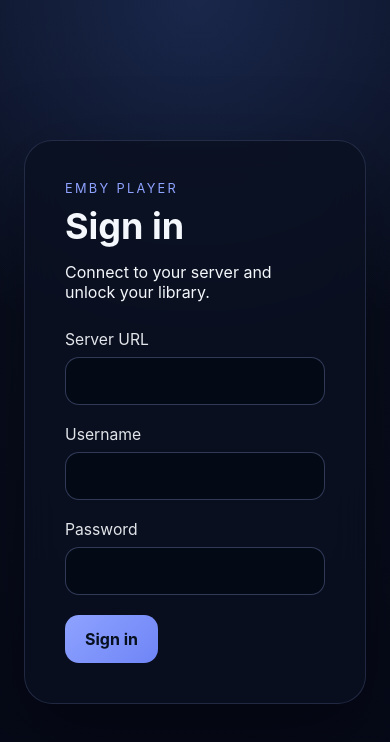
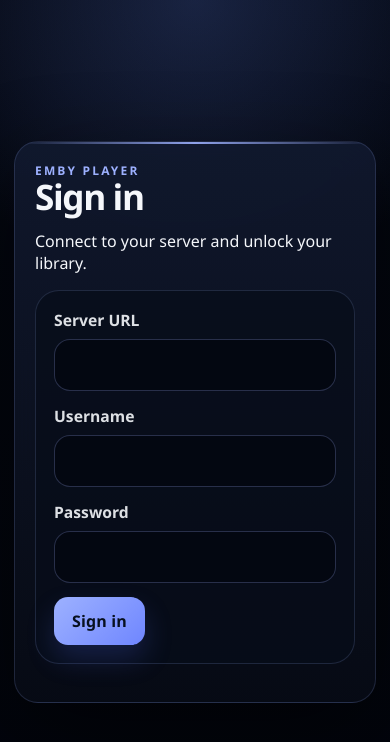
Before and after one commit to trans76544/Taluxa, a React (Vite) app: page /#/login in a window 390 px wide. Shown: the top 742 px of the page. Built offline with nearby package versions, Linux system fonts and the light colour scheme.

Commit message:
feat: refresh player ui and docs

```diff
--- a/src/renderer/features/home/HomePage.tsx
+++ b/src/renderer/features/home/HomePage.tsx
@@ -33,7 +33,7 @@
         <p className="home-screen__account">{accountLabel}</p>
       </div>
 
-      <div className="home-section__header" role="group" aria-label="Featured sort mode">
+      <div className="home-section__header" role="group" aria-label="Featured sort controls">
         <h2>Featured Sort</h2>
         <div>
           {SORT_OPTIONS.map((option) => (
--- a/src/renderer/styles.css
+++ b/src/renderer/styles.css
@@ -1,8 +1,25 @@
 :root {
   color-scheme: dark;
-  font-family: Inter, system-ui, sans-serif;
-  background: #050816;
-  color: #f4f7fb;
+  font-family: "Segoe UI Variable", "Aptos", "Segoe UI", sans-serif;
+  background:
+    radial-gradient(circle at 18% 10%, rgba(108, 145, 255, 0.22), transparent 24%),
+    radial-gradient(circle at 82% 0%, rgba(53, 112, 255, 0.18), transparent 26%),
+    linear-gradient(180deg, #040812 0%, #02040b 100%);
+  color: #f5f7fb;
+  --bg: #02040b;
+  --surface: rgba(10, 15, 28, 0.88);
+  --surface-strong: rgba(8, 13, 26, 0.96);
+  --surface-soft: rgba(17, 25, 46, 0.9);
+  --surface-border: rgba(157, 177, 255, 0.16);
+  --surface-border-strong: rgba(157, 177, 255, 0.28);
+  --text: #f5f7fb;
+  --muted: rgba(245, 247, 251, 0.72);
+  --muted-soft: rgba(245, 247, 251, 0.56);
+  --accent: #9db1ff;
+  --accent-strong: #6f86ff;
+  --accent-glow: rgba(157, 177, 255, 0.22);
+  --warning: #ffb86c;
+  --shadow: 0 30px 90px rgba(0, 0, 0, 0.42);
 }
 
 * {
@@ -19,11 +36,40 @@
 body {
   min-height: 100vh;
   background:
-    radial-gradient(circle at top, rgba(38, 58, 110, 0.55), transparent 42%),
-    linear-gradient(180deg, #0a1020 0%, #050816 100%);
+    radial-gradient(circle at top, rgba(108, 145, 255, 0.2), transparent 34%),
+    linear-gradient(180deg, rgba(3, 6, 15, 0.9) 0%, rgba(2, 4, 11, 1) 100%);
+}
+
+body::before {
+  content: '';
+  position: fixed;
+  inset: 0;
+  pointer-events: none;
+  background:
+    radial-gradient(circle at 20% 20%, rgba(157, 177, 255, 0.08), transparent 0 26%),
+    radial-gradient(circle at 80% 10%, rgba(92, 126, 255, 0.06), transparent 0 24%);
+  opacity: 0.9;
+}
+
+a,
+button,
+input,
+select,
+textarea {
+  font: inherit;
+}
+
+a {
+  color: inherit;
+}
+
+:focus-visible {
+  outline: 3px solid rgba(157, 177, 255, 0.26);
+  outline-offset: 2px;
 }
 
 .shell {
+  position: relative;
   min-height: 100vh;
   display: grid;
   place-items: center;
@@ -31,10 +77,10 @@
 }
 
 .shell--app {
-  grid-template-columns: minmax(260px, 300px) minmax(0, 1fr);
+  grid-template-columns: minmax(288px, 322px) minmax(0, 1fr);
   place-items: stretch;
   align-items: stretch;
-  gap: 24px;
+  gap: 22px;
 }
 
 .shell-sidebar {
@@ -49,33 +95,46 @@
 }
 
 .panel {
+  position: relative;
   width: min(560px, 100%);
-  padding: 40px;
-  border: 1px solid rgba(164, 182, 255, 0.16);
-  border-radius: 28px;
-  background: rgba(10, 16, 32, 0.82);
-  box-shadow: 0 24px 80px rgba(0, 0, 0, 0.35);
+  padding: 36px;
+  border: 1px solid var(--surface-border);
+  border-radius: 30px;
+  background:
+    linear-gradient(180deg, rgba(17, 25, 46, 0.92) 0%, rgba(7, 11, 22, 0.92) 100%);
+  box-shadow: var(--shadow);
   backdrop-filter: blur(18px);
+  overflow: clip;
+}
+
+.panel::before {
+  content: '';
+  position: absolute;
+  inset: 0 0 auto;
+  height: 2px;
+  background: linear-gradient(90deg, transparent, rgba(157, 177, 255, 0.9), transparent);
 }
 
 .panel--content {
-  width: min(960px, 100%);
+  width: min(1040px, 100%);
   min-height: calc(100vh - 48px);
   margin-left: auto;
 }
 
 .eyebrow {
-  margin: 0 0 12px;
+  margin: 0;
   letter-spacing: 0.18em;
   text-transform: uppercase;
-  color: #8ea2ff;
-  font-size: 0.8rem;
+  color: var(--accent);
+  font-size: 0.75rem;
+  font-weight: 700;
 }
 
 .panel h1 {
   margin: 0;
-  font-size: clamp(2.25rem, 4vw, 3.5rem);
-  line-height: 1.05;
+  font-size: clamp(2.2rem, 4vw, 3.9rem);
+  line-height: 0.98;
+  letter-spacing: -0.04em;
 }
 
 .layout-header {
@@ -85,11 +144,10 @@
   margin-bottom: 28px;
 }
 
-.panel p:last-child {
-  margin: 16px 0 0;
-  color: rgba(244, 247, 251, 0.76);
-  font-size: 1.05rem;
-  line-height: 1.6;
+.layout-header > div {
+  display: flex;
+  flex-direction: column;
+  gap: 10px;
 }
 
 .stack {
@@ -107,67 +165,74 @@
   flex-direction: column;
   gap: 8px;
   font-size: 0.98rem;
-  color: rgba(244, 247, 251, 0.92);
+  color: rgba(245, 247, 251, 0.92);
 }
 
 .field-input {
   width: 100%;
-  min-height: 48px;
-  padding: 0 14px;
-  border: 1px solid rgba(164, 182, 255, 0.28);
-  border-radius: 14px;
-  background: rgba(4, 9, 22, 0.9);
-  color: #f4f7fb;
-  font: inherit;
+  min-height: 52px;
+  padding: 0 16px;
+  border: 1px solid rgba(157, 177, 255, 0.24);
+  border-radius: 16px;
+  background: rgba(4, 8, 18, 0.94);
+  color: var(--text);
   outline: none;
   transition:
     border-color 140ms ease,
     box-shadow 140ms ease,
-    background-color 140ms ease;
+    background-color 140ms ease,
+    transform 140ms ease;
+}
+
+.field-input::placeholder {
+  color: rgba(245, 247, 251, 0.38);
 }
 
 .field-input:focus {
-  border-color: #8ea2ff;
-  box-shadow: 0 0 0 4px rgba(142, 162, 255, 0.16);
-}
-
-.field-input::placeholder {
-  color: rgba(244, 247, 251, 0.38);
+  border-color: var(--accent);
+  box-shadow: 0 0 0 4px rgba(157, 177, 255, 0.16);
 }
 
 .primary-button {
-  min-height: 48px;
+  min-height: 50px;
   padding: 0 20px;
   border: 0;
-  border-radius: 14px;
+  border-radius: 16px;
   align-self: flex-start;
-  background: linear-gradient(135deg, #8ea2ff 0%, #6f85f6 100%);
+  background: linear-gradient(135deg, var(--accent) 0%, var(--accent-strong) 100%);
   color: #07101f;
-  font: inherit;
-  font-weight: 700;
+  font-weight: 800;
+  letter-spacing: 0.01em;
   cursor: pointer;
+  box-shadow: 0 16px 30px rgba(70, 92, 214, 0.28);
+  transition:
+    transform 140ms ease,
+    filter 140ms ease,
+    box-shadow 140ms ease;
 }
 
 .primary-button:hover {
-  filter: brightness(1.05);
+  filter: brightness(1.04);
+  transform: translateY(-1px);
 }
 
 .primary-button:focus-visible {
-  outline: 3px solid rgba(142, 162, 255, 0.24);
-  outline-offset: 2px;
+  outline: 3px solid rgba(157, 177, 255, 0.22);
+  outline-offset: 3px;
 }
 
 .account-sidebar {
   min-height: calc(100vh - 48px);
-  padding: 28px 24px;
-  border: 1px solid rgba(164, 182, 255, 0.16);
-  border-radius: 28px;
-  background: rgba(7, 12, 28, 0.9);
-  box-shadow: 0 24px 80px rgba(0, 0, 0, 0.35);
+  padding: 28px 22px;
+  border: 1px solid var(--surface-border);
+  border-radius: 30px;
+  background:
+    linear-gradient(180deg, rgba(8, 13, 25, 0.98) 0%, rgba(5, 9, 18, 0.98) 100%);
+  box-shadow: var(--shadow);
   backdrop-filter: blur(18px);
   display: flex;
   flex-direction: column;
-  gap: 24px;
+  gap: 20px;
 }
 
 .account-sidebar__intro,
@@ -177,28 +242,54 @@
   flex-direction: column;
 }
 
+.account-sidebar__intro {
+  gap: 10px;
+  padding-bottom: 18px;
+  border-bottom: 1px solid rgba(157, 177, 255, 0.12);
+}
+
 .account-sidebar__title {
-  margin: 0 0 8px;
-  font-size: 1.4rem;
-  font-weight: 700;
+  margin: 0;
+  font-size: 1.55rem;
+  font-weight: 800;
+  letter-spacing: -0.03em;
 }
 
 .account-sidebar__description {
   margin: 0;
-  color: rgba(244, 247, 251, 0.72);
-  line-height: 1.5;
+  color: var(--muted);
+  line-height: 1.55;
 }
 
 .account-sidebar__sections {
   display: flex;
   flex-direction: column;
-  gap: 20px;
+  gap: 16px;
+}
+
+.account-sidebar__section {
+  gap: 12px;
+  padding: 16px;
+  border: 1px solid rgba(157, 177, 255, 0.12);
+  border-radius: 22px;
+  background: rgba(10, 16, 30, 0.66);
 }
 
 .account-sidebar__section h2 {
-  margin: 0 0 12px;
+  margin: 0;
+  color: #dbe3ff;
   font-size: 0.9rem;
-  color: #8ea2ff;
+  line-height: 1.3;
+  text-transform: uppercase;
+  letter-spacing: 0.12em;
+  word-break: break-word;
+}
+
+.account-sidebar__server-url {
+  margin: 0;
+  color: var(--muted-soft);
+  font-size: 0.84rem;
+  line-height: 1.5;
   word-break: break-word;
 }
 
@@ -210,37 +301,31 @@
 
 .account-sidebar__account {
   width: 100%;
-  min-height: 44px;
+  min-height: 46px;
   padding: 0 14px;
-  border: 1px solid rgba(164, 182, 255, 0.16);
-  border-radius: 14px;
-  background: rgba(14, 22, 46, 0.88);
-  color: #f4f7fb;
-  font: inherit;
+  border: 1px solid rgba(157, 177, 255, 0.14);
+  border-radius: 15px;
+  background: rgba(16, 23, 44, 0.9);
+  color: var(--text);
   text-align: left;
   cursor: pointer;
   transition:
     border-color 140ms ease,
     background-color 140ms ease,
-    transform 140ms ease;
+    transform 140ms ease,
+    box-shadow 140ms ease;
 }
 
 .account-sidebar__account:hover {
-  border-color: rgba(142, 162, 255, 0.4);
-  background: rgba(18, 28, 58, 0.95);
+  border-color: rgba(157, 177, 255, 0.42);
+  background: rgba(22, 31, 57, 0.95);
   transform: translateY(-1px);
 }
 
 .account-sidebar__account.is-active {
-  border-color: rgba(142, 162, 255, 0.8);
-  background: linear-gradient(135deg, rgba(142, 162, 255, 0.28), rgba(61, 84, 182, 0.32));
-  box-shadow: 0 12px 28px rgba(41, 58, 118, 0.24);
-}
-
-.account-sidebar__account:focus-visible,
-.account-sidebar__footer a:focus-visible {
-  outline: 3px solid rgba(142, 162, 255, 0.24);
-  outline-offset: 2px;
+  border-color: rgba(157, 177, 255, 0.78);
+  background: linear-gradient(135deg, rgba(157, 177, 255, 0.28), rgba(82, 108, 214, 0.28));
+  box-shadow: 0 12px 24px rgba(31, 44, 90, 0.3);
 }
 
 .account-sidebar__footer {
@@ -252,46 +337,48 @@
   display: inline-flex;
   align-items: center;
   justify-content: center;
-  min-height: 44px;
+  min-height: 46px;
   padding: 0 14px;
-  border: 1px solid rgba(164, 182, 255, 0.16);
-  border-radius: 14px;
-  color: #f4f7fb;
+  border: 1px solid rgba(157, 177, 255, 0.14);
+  border-radius: 15px;
+  color: var(--text);
   text-decoration: none;
-  background: rgba(14, 22, 46, 0.88);
+  background: rgba(16, 23, 44, 0.9);
+  transition:
+    border-color 140ms ease,
+    background-color 140ms ease,
+    transform 140ms ease;
 }
 
-@media (max-width: 900px) {
-  .shell--app {
-    grid-template-columns: 1fr;
-  }
-
-  .shell-sidebar {
-    position: static;
-  }
-
-  .account-sidebar,
-  .panel--content {
-    min-height: auto;
-  }
+.account-sidebar__footer a:hover {
+  border-color: rgba(157, 177, 255, 0.4);
+  background: rgba(22, 31, 57, 0.95);
+  transform: translateY(-1px);
 }
 
 .home-screen {
   display: flex;
   flex-direction: column;
-  gap: 32px;
+  gap: 28px;
 }
 
 .home-screen__intro {
   display: flex;
   flex-direction: column;
-  gap: 8px;
+  gap: 10px;
 }
 
 .home-screen__account {
+  display: inline-flex;
+  align-self: flex-start;
   margin: 0;
-  color: rgba(244, 247, 251, 0.82);
-  font-size: 1.05rem;
+  padding: 10px 14px;
+  border: 1px solid rgba(157, 177, 255, 0.16);
+  border-radius: 999px;
+  background: rgba(9, 14, 27, 0.7);
+  color: rgba(245, 247, 251, 0.86);
+  font-size: 1rem;
+  line-height: 1.4;
 }
 
 .home-section {
@@ -309,27 +396,82 @@
 
 .home-section__header h2 {
   margin: 0;
-  font-size: 1.35rem;
+  font-size: 1.28rem;
+  letter-spacing: -0.02em;
 }
 
 .home-section__header a {
-  color: #8ea2ff;
+  color: var(--accent);
   text-decoration: none;
+}
+
+.home-section__header a:hover {
+  text-decoration: underline;
 }
 
 .home-section__empty {
   margin: 0;
-  color: rgba(244, 247, 251, 0.64);
+  color: var(--muted);
+}
+
+.home-section__header[role='group'] {
+  align-items: flex-start;
+  padding: 20px 22px;
+  border: 1px solid rgba(157, 177, 255, 0.16);
+  border-radius: 26px;
+  background:
+    linear-gradient(180deg, rgba(17, 25, 46, 0.95) 0%, rgba(10, 16, 31, 0.9) 100%);
+  box-shadow: 0 20px 50px rgba(0, 0, 0, 0.22);
+}
+
+.home-section__header[role='group'] h2 {
+  font-size: 0.9rem;
+  color: var(--accent);
+  text-transform: uppercase;
+  letter-spacing: 0.14em;
+}
+
+.home-section__header[role='group'] > div {
+  display: flex;
+  flex-wrap: wrap;
+  justify-content: flex-end;
+  gap: 10px;
+}
+
+.home-section__header[role='group'] button {
+  min-height: 44px;
+  padding: 0 16px;
+  border: 1px solid rgba(157, 177, 255, 0.16);
+  border-radius: 999px;
+  background: rgba(7, 11, 22, 0.92);
+  color: var(--text);
+  cursor: pointer;
+  transition:
+    border-color 140ms ease,
+    background-color 140ms ease,
+    transform 140ms ease,
+    box-shadow 140ms ease;
+}
+
+.home-section__header[role='group'] button[aria-pressed='true'] {
+  border-color: rgba(157, 177, 255, 0.72);
+  background: linear-gradient(135deg, rgba(157, 177, 255, 0.28), rgba(101, 125, 230, 0.34));
+  box-shadow: 0 12px 24px rgba(33, 49, 102, 0.3);
+}
+
+.home-section__header[role='group'] button:hover {
+  border-color: rgba(157, 177, 255, 0.38);
+  transform: translateY(-1px);
 }
 
 .poster-row-grid {
   display: grid;
   grid-auto-flow: column;
-  grid-auto-columns: minmax(160px, 180px);
-  gap: 16px;
+  grid-auto-columns: minmax(200px, 228px);
+  gap: 18px;
   overflow-x: auto;
   overflow-y: hidden;
-  padding-bottom: 8px;
+  padding: 4px 2px 10px;
   scrollbar-width: thin;
 }
 
@@ -337,38 +479,101 @@
 .library-card {
   display: flex;
   flex-direction: column;
-  gap: 10px;
-  color: #f4f7fb;
+  gap: 12px;
+  color: var(--text);
   text-decoration: none;
+  transition:
+    transform 160ms ease,
+    filter 160ms ease;
+}
+
+.poster-card:hover,
+.library-card:hover {
+  transform: translateY(-2px);
+  filter: brightness(1.03);
 }
 
 .poster-card__image,
 .library-card__image {
   width: 100%;
+  position: relative;
+  overflow: hidden;
+  object-fit: cover;
+  background:
+    linear-gradient(180deg, rgba(157, 177, 255, 0.22), rgba(14, 22, 46, 0.96)),
+    radial-gradient(circle at top, rgba(255, 255, 255, 0.08), transparent 42%);
+  box-shadow: 0 22px 40px rgba(0, 0, 0, 0.35);
+  border: 1px solid rgba(157, 177, 255, 0.12);
+}
+
+.poster-card__image {
   aspect-ratio: 2 / 3;
-  border-radius: 20px;
-  object-fit: cover;
-  background: linear-gradient(180deg, rgba(142, 162, 255, 0.24), rgba(14, 22, 46, 0.92));
-  box-shadow: 0 18px 36px rgba(0, 0, 0, 0.28);
+  border-radius: 24px;
 }
 
 .library-card__image {
   aspect-ratio: 16 / 9;
+  border-radius: 22px;
+}
+
+.poster-card__image--placeholder,
+.library-card__image--placeholder {
+  display: grid;
+  place-items: end start;
+  padding: 18px;
+  background:
+    radial-gradient(circle at 20% 18%, rgba(255, 255, 255, 0.14), transparent 24%),
+    linear-gradient(160deg, rgba(34, 46, 81, 0.96), rgba(7, 11, 22, 0.98));
+}
+
+.poster-card__image--placeholder::before,
+.library-card__image--placeholder::before {
+  content: '';
+  position: absolute;
+  inset: 14px;
+  border: 1px dashed rgba(157, 177, 255, 0.24);
+  border-radius: inherit;
+}
+
+.poster-card__image--placeholder::after,
+.library-card__image--placeholder::after {
+  position: relative;
+  z-index: 1;
+  display: inline-flex;
+  align-items: center;
+  gap: 8px;
+  padding: 9px 12px;
+  border-radius: 999px;
+  background: rgba(8, 13, 25, 0.8);
+  color: rgba(245, 247, 251, 0.84);
+  font-size: 0.75rem;
+  font-weight: 700;
+  letter-spacing: 0.12em;
+  text-transform: uppercase;
+}
+
+.poster-card__image--placeholder::after {
+  content: 'Poster unavailable';
+}
+
+.library-card__image--placeholder::after {
+  content: 'Artwork unavailable';
 }
 
 .poster-card__title,
 .library-card__title {
-  font-weight: 700;
+  font-weight: 750;
+  letter-spacing: -0.01em;
 }
 
 .poster-card__subtitle {
-  color: rgba(244, 247, 251, 0.64);
+  color: var(--muted);
   font-size: 0.92rem;
 }
 
 .library-card-grid {
   display: grid;
-  grid-template-columns: repeat(auto-fit, minmax(180px, 1fr));
+  grid-template-columns: repeat(auto-fit, minmax(220px, 1fr));
   gap: 18px;
 }
 
@@ -388,13 +593,13 @@
 }
 
 .library-items-page__header p {
-  color: rgba(244, 247, 251, 0.72);
-  font-size: 1rem;
+  color: var(--muted);
+  line-height: 1.55;
 }
 
 .library-items-grid {
   display: grid;
-  grid-template-columns: repeat(auto-fill, minmax(160px, 180px));
+  grid-template-columns: repeat(auto-fill, minmax(190px, 224px));
   justify-content: flex-start;
   gap: 20px 18px;
   margin: 0;
@@ -409,3 +614,228 @@
 .library-items-grid .poster-card {
   height: 100%;
 }
+
+.panel dl {
+  display: grid;
+  grid-template-columns: minmax(140px, 188px) minmax(0, 1fr);
+  gap: 12px 18px;
+  margin: 0 0 28px;
+  padding: 20px 22px;
+  border: 1px solid rgba(157, 177, 255, 0.16);
+  border-radius: 24px;
+  background: rgba(8, 13, 26, 0.72);
+}
+
+.panel dt {
+  color: var(--accent);
+  font-size: 0.84rem;
+  font-weight: 700;
+  letter-spacing: 0.12em;
+  text-transform: uppercase;
+}
+
+.panel dd {
+  margin: 0;
+  color: var(--text);
+  line-height: 1.55;
+  word-break: break-word;
+}
+
+.panel form {
+  display: grid;
+  gap: 14px;
+  margin: 0 0 18px;
+  padding: 22px;
+  border: 1px solid rgba(157, 177, 255, 0.16);
+  border-radius: 24px;
+  background: rgba(8, 13, 26, 0.72);
+}
+
+.panel form label {
+  font-weight: 700;
+  color: rgba(245, 247, 251, 0.9);
+}
+
+.panel form input {
+  width: 100%;
+}
+
+.panel form button {
+  min-height: 48px;
+  padding: 0 18px;
+  border: 0;
+  border-radius: 14px;
+  width: fit-content;
+  background: linear-gradient(135deg, var(--accent) 0%, var(--accent-strong) 100%);
+  color: #07101f;
+  font-weight: 800;
+  cursor: pointer;
+  box-shadow: 0 14px 28px rgba(70, 92, 214, 0.24);
+}
+
+.panel > button[type='button'] {
+  min-height: 48px;
+  padding: 0 18px;
+  border: 1px solid rgba(255, 177, 108, 0.24);
+  border-radius: 14px;
+  width: fit-content;
+  background: rgba(36, 18, 18, 0.72);
+  color: #ffd2b1;
+  font-weight: 700;
+  cursor: pointer;
+}
+
+.panel > p[role='alert'],
+.panel form + p[role='alert'] {
+  margin: 0;
+  padding: 14px 16px;
+  border-radius: 16px;
+  border: 1px solid rgba(255, 177, 108, 0.24);
+  background: rgba(52, 25, 16, 0.7);
+  color: #ffd7b8;
+}
+
+.stack[data-testid='player-page'] {
+  display: grid;
+  min-height: 44vh;
+  align-content: center;
+  gap: 18px;
+  padding: 32px;
+  border: 1px solid rgba(157, 177, 255, 0.16);
+  border-radius: 28px;
+  background:
+    radial-gradient(circle at top right, rgba(157, 177, 255, 0.16), transparent 28%),
+    linear-gradient(180deg, rgba(11, 18, 35, 0.94) 0%, rgba(7, 11, 20, 0.96) 100%);
+  box-shadow: 0 22px 60px rgba(0, 0, 0, 0.28);
+}
+
+.stack[data-testid='player-page'] > div {
+  display: grid;
+  gap: 8px;
+}
+
+.stack[data-testid='player-page'] h2 {
+  margin: 0;
+  font-size: clamp(1.8rem, 3vw, 2.8rem);
+  letter-spacing: -0.04em;
+}
+
+.stack[data-testid='player-page'] p {
+  margin: 0;
+}
+
+.stack[data-testid='player-page'] p:first-of-type {
+  color: var(--muted);
+  font-size: 0.95rem;
+  text-transform: uppercase;
+  letter-spacing: 0.14em;
+}
+
+.stack[data-testid='player-page'] p:last-child:not([role='alert']) {
+  display: inline-flex;
+  align-items: center;
+  width: fit-content;
+  padding: 12px 16px;
+  border: 1px solid rgba(157, 177, 255, 0.16);
+  border-radius: 999px;
+  background: rgba(9, 14, 27, 0.76);
+  color: rgba(245, 247, 251, 0.84);
+  box-shadow: inset 0 0 0 1px rgba(255, 255, 255, 0.02);
+}
+
+.stack[data-testid='player-page'] p[role='alert'] {
+  padding: 14px 16px;
+  border-radius: 16px;
+  border: 1px solid rgba(255, 177, 108, 0.24);
+  background: rgba(52, 25, 16, 0.7);
+  color: #ffd7b8;
+}
+
+@media (max-width: 900px) {
+  .shell--app {
+    grid-template-columns: 1fr;
+  }
+
+  .shell-sidebar {
+    position: static;
+  }
+
+  .account-sidebar,
+  .panel--content {
+    min-height: auto;
+  }
+
+  .panel--content {
+    margin-left: 0;
+  }
+
+  .library-card-grid {
+    grid-template-columns: repeat(auto-fit, minmax(180px, 1fr));
+  }
+}
+
+@media (max-width: 640px) {
+  .shell {
+    padding: 14px;
+  }
+
+  .panel,
+  .account-sidebar {
+    border-radius: 24px;
+    padding: 20px;
+  }
+
+  .panel--content {
+    width: 100%;
+  }
+
+  .layout-header {
+    margin-bottom: 20px;
+  }
+
+  .home-screen {
+    gap: 22px;
+  }
+
+  .home-section__header {
+    flex-direction: column;
+    align-items: flex-start;
+  }
+
+  .home-section__header[role='group'] {
+    padding: 18px;
+  }
+
+  .home-section__header[role='group'] > div {
+    width: 100%;
+    justify-content: stretch;
+  }
+
+  .home-section__header[role='group'] button {
+    flex: 1 1 140px;
+  }
+
+  .poster-row-grid,
+  .library-items-grid {
+    grid-auto-columns: minmax(160px, 180px);
+    grid-template-columns: repeat(auto-fill, minmax(160px, 1fr));
+  }
+
+  .poster-card__image,
+  .library-card__image {
+    border-radius: 20px;
+  }
+
+  .panel dl {
+    grid-template-columns: 1fr;
+    padding: 18px;
+  }
+
+  .panel form {
+    padding: 18px;
+  }
+
+  .stack[data-testid='player-page'] {
+    padding: 22px;
+  }
+}
```
Also changed, not shown: 2 other files (tests, documents, lock files or other folders).
